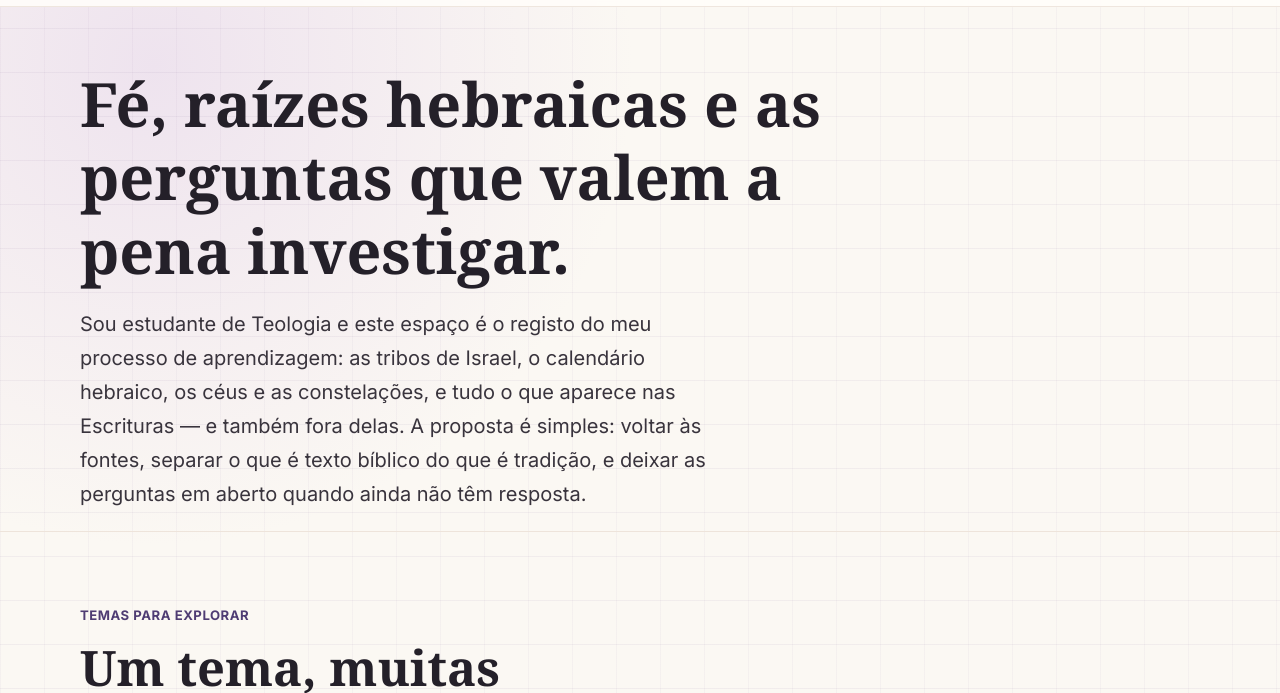
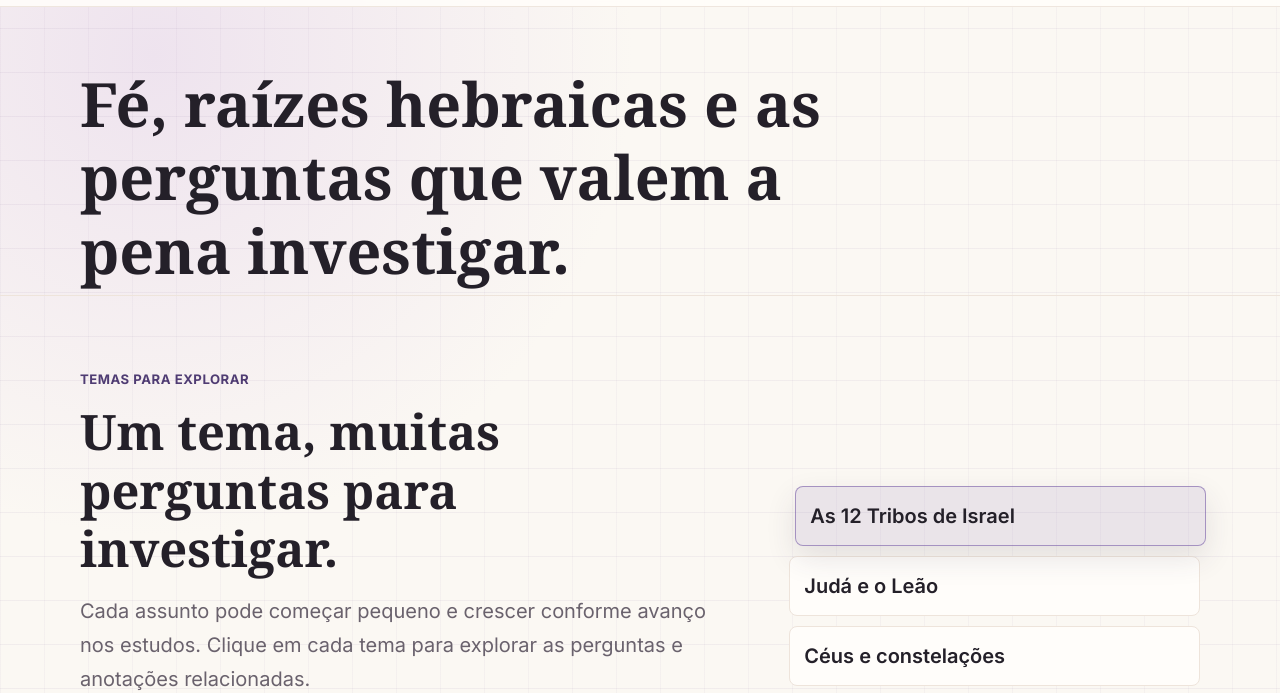
Before and after one commit to renatadibernardi/astro-blog-starter-template, an Astro site: page / in a window 1280 px wide. Shown: the part 60-753 px from the top of the page. Built offline with nearby package versions, Linux system fonts and the light colour scheme; Astro itself is replaced by a stand-in of ours.

Commit message:
Remove parágrafo de introdução do hero na index
Fica só o H1; removida também a regra CSS órfã "main > p".

```diff
--- a/src/pages/index.astro
+++ b/src/pages/index.astro
@@ -82,14 +82,6 @@ const faqs = [
 		<Header />
 		<main>
 			<h1>Fé, raízes hebraicas e as perguntas que valem a pena investigar.</h1>
-			<p>
-				Sou estudante de Teologia e este espaço é o registo do meu processo de
-				aprendizagem: as tribos de Israel, o calendário hebraico, os céus e as
-				constelações, e tudo o que aparece nas Escrituras — e também fora
-				delas. A proposta é simples: voltar às fontes, separar o que é texto
-				bíblico do que é tradição, e deixar as perguntas em aberto quando
-				ainda não têm resposta.
-			</p>
 
 			<section class="site-service-band" aria-labelledby="types-title">
 				<div class="site-types-info">
@@ -207,9 +199,6 @@ const faqs = [
 			}
 			main > h1 {
 				max-width: 760px;
-			}
-			main > p {
-				max-width: 640px;
 			}
 			.site-service-band {
 				position: relative;
```
